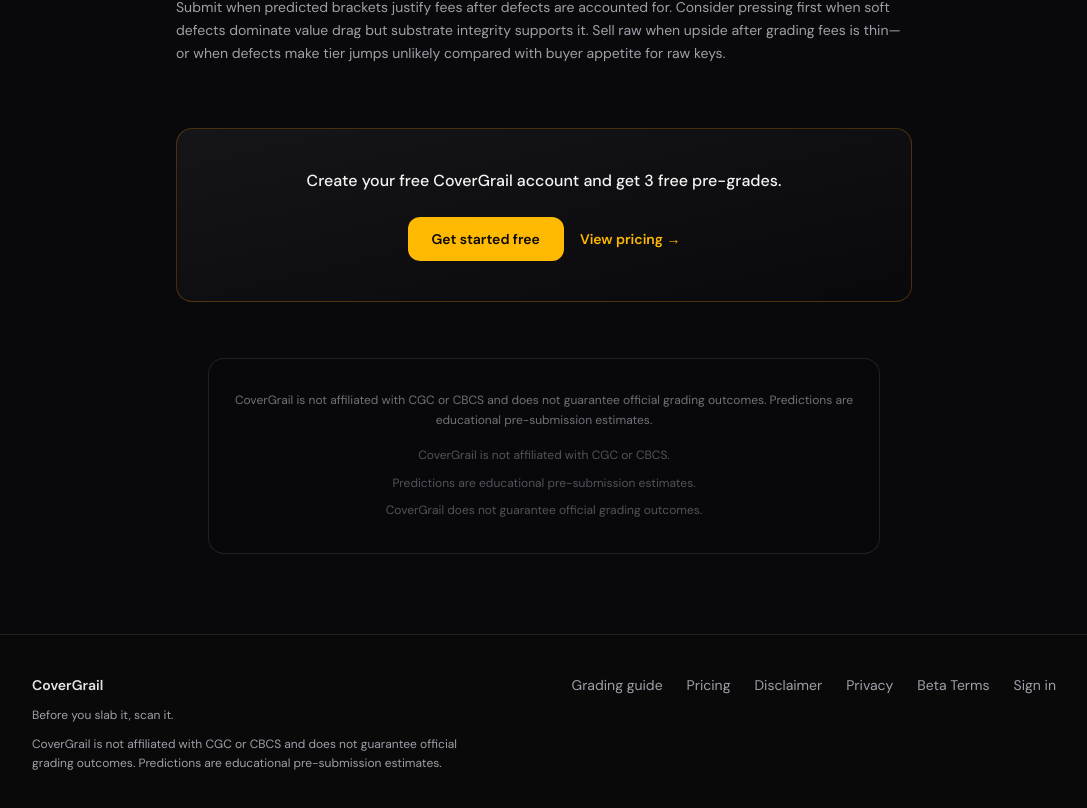
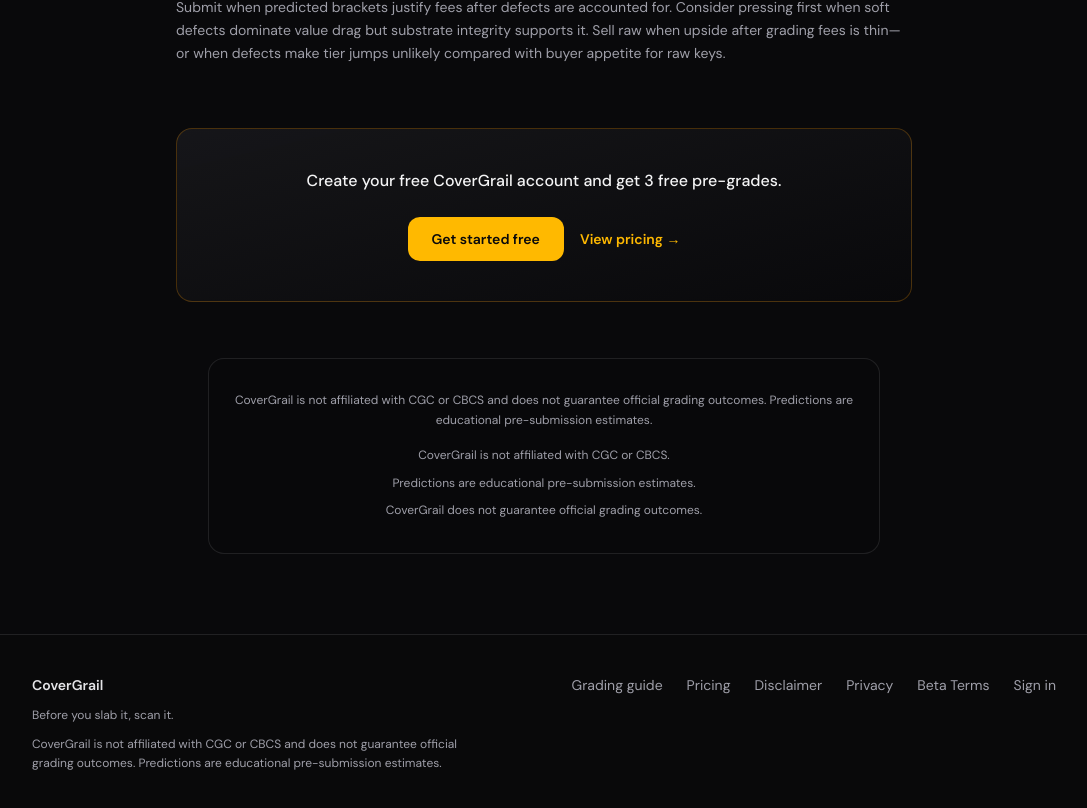
Before and after one commit to BTheCoderr/CoverGrail, a Next.js app: page /grading-guide in a window 1280 px wide. Shown: the part 1317-2125 px from the top of the page, without its empty margins (96-1183 px from the left). Built offline with nearby package versions, Linux system fonts and the light colour scheme; no server answers.

Commit message:
Finish WCAG AA contrast cleanup

```diff
--- a/src/app/(marketing)/grading-guide/page.tsx
+++ b/src/app/(marketing)/grading-guide/page.tsx
@@ -84,8 +84,8 @@ export default function GradingGuidePage() {
       </section>
 
       <div className="mx-auto mt-14 max-w-2xl space-y-4 rounded-2xl border border-zinc-800/80 bg-zinc-950/60 px-6 py-8">
-        <Disclaimer className="text-center text-sm text-zinc-500" />
-        <ul className="space-y-2 text-center text-xs leading-relaxed text-zinc-600">
+        <Disclaimer className="text-center text-sm text-zinc-400" />
+        <ul className="space-y-2 text-center text-xs leading-relaxed text-zinc-400">
           <li>CoverGrail is not affiliated with CGC or CBCS.</li>
           <li>Predictions are educational pre-submission estimates.</li>
           <li>CoverGrail does not guarantee official grading outcomes.</li>
```
